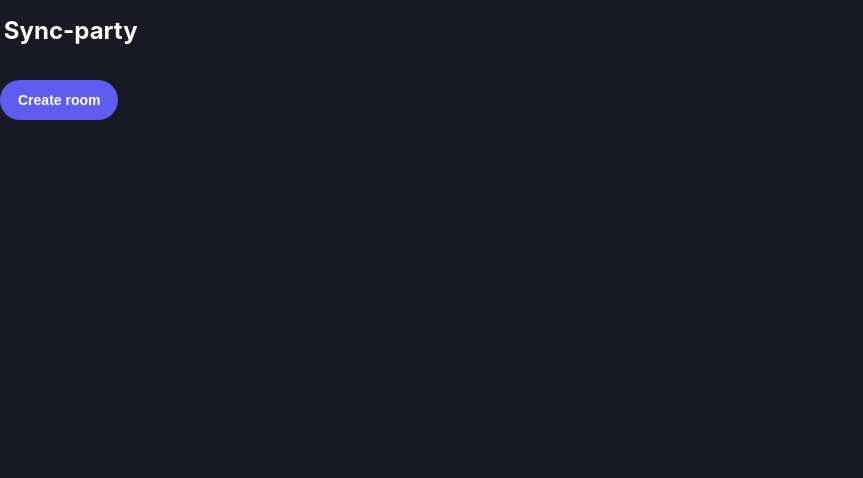
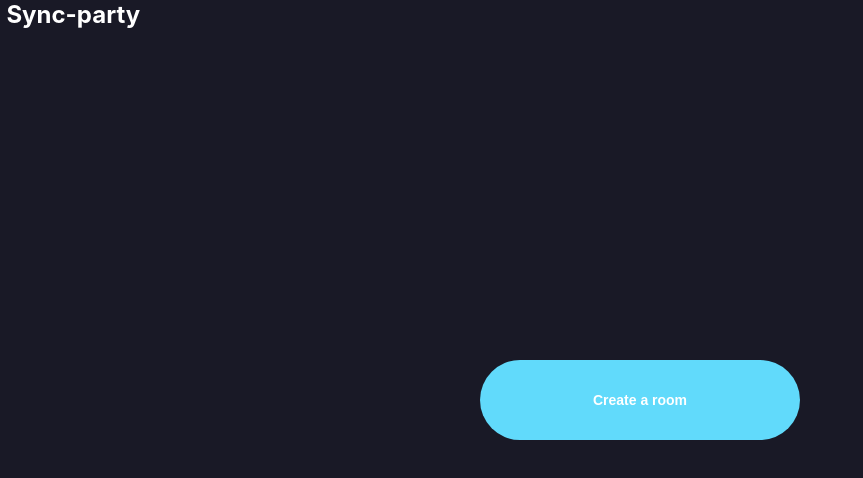
Before and after one commit to yakimenko73/sync-party-site, a React (Create React App) app in the folder app/: page / in a window 1280 px wide. Shown: the top 478 px of the page, without its empty margins (0-863 px from the left). Built offline with nearby package versions, Linux system fonts and the light colour scheme; the HTML template or start-up script is replaced by a standard one.

Commit message:
components: fix HomeForm css

```diff
--- a/app/src/components/HeaderForm/HeaderForm.css
+++ b/app/src/components/HeaderForm/HeaderForm.css
@@ -1,18 +1,16 @@
 .header {
-    background-color: #191926;
-    height: 60px;
-    color: White;
-    margin-bottom: 20px;
+    margin-bottom: 10px;
 }
 
-.header .container {
-    margin-left: 0.3%;
+.header .header-container {
     height: 100%;
     display: flex;
     align-items: center;
+    flex-direction: row;
 }
 
-.header-brand {
+.header .header-container .brand {
+    margin-left: 0.5%;
     font-size: 24px;
     font-weight: bold;
 }
--- a/app/src/components/HeaderForm/HeaderForm.js
+++ b/app/src/components/HeaderForm/HeaderForm.js
@@ -5,8 +5,8 @@ import "./HeaderForm.css"
 export default function HeaderForm() {
   return (
     <header className='header'>
-      <div className='container'>
-        <div className='header-brand'>
+      <div className='header-container'>
+        <div className='brand'>
           <Link to="/" style={{textDecoration: 'none', color: 'white'}}>Sync-party</Link>
         </div>
       </div>
--- /dev/null
+++ b/app/src/components/HomeForm/HomeForm.css
@@ -0,0 +1,14 @@
+.button-container {
+    flex-direction: row;
+    display: flex;
+    position: absolute;
+    top: 50%;
+    left: 50%;
+    transform: translate(-50%,-50%);
+    width: 25%;
+    height: 10%;
+}
+
+.button-container button {
+    width: 100%;
+}
--- a/app/src/components/HomeForm/HomeForm.js
+++ b/app/src/components/HomeForm/HomeForm.js
@@ -3,6 +3,7 @@ import {useNavigate} from "react-router-dom";
 import ButtonForm from "../common/ButtonForm/ButtonForm";
 import axios from "axios";
 import HeaderForm from "../HeaderForm/HeaderForm";
+import "./HomeForm.css"
 
 export default function HomeForm() {
   const navigate = useNavigate();
@@ -15,16 +16,14 @@ export default function HomeForm() {
     <>
       <HeaderForm/>
       <main>
-        <ButtonForm onClick={() => {
-          if (location.hostname === "localhost1")
-            toRoomForm("k1F09sl1")
-          else
+        <div className={"button-container"}>
+          <ButtonForm text="Create a room" onClick={() => {
             axios.post(`${location.protocol}//${location.hostname}:8000/api/rooms/`)
               .then(res => {
-                console.debug(res.data);
                 toRoomForm(res.data["key"])
               })
-        }}/>
+          }}/>
+        </div>
       </main>
     </>
   )
--- a/app/src/components/common/ButtonForm/ButtonForm.css
+++ b/app/src/components/common/ButtonForm/ButtonForm.css
@@ -1,15 +1,16 @@
 .button {
-    background: #5E5DF0;
+    background: rgba(97, 218, 251);
     border-radius: 999px;
-    color: #FFFFFF;
+    color: white;
     cursor: pointer;
     font-size: 14px;
     font-weight: 700;
     line-height: 24px;
     padding: 8px 18px;
     border: 0;
+    text-align: center;
 }
 
 .button:hover {
-    background-color: #6968ec;
+    background-color: rgba(97, 218, 251, 0.75);
 }
--- a/app/src/components/common/ButtonForm/ButtonForm.js
+++ b/app/src/components/common/ButtonForm/ButtonForm.js
@@ -2,10 +2,8 @@ import React from 'react';
 import './ButtonForm.css';
 
 
-function ButtonForm(props) {
+export default function ButtonForm(props) {
   return (
-    <button className='button' type='submit' onClick={props.onClick}>Create room</button>
+    <button className='button' type='submit' onClick={props.onClick}>{props.text}</button>
   );
 }
-
-export default ButtonForm;
--- a/app/src/index.css
+++ b/app/src/index.css
@@ -1,4 +1,4 @@
-body {
+html, body {
     margin: 0;
     font-family: -apple-system, BlinkMacSystemFont, 'Segoe UI', 'Roboto', 'Oxygen',
     'Ubuntu', 'Cantarell', 'Fira Sans', 'Droid Sans', 'Helvetica Neue',
@@ -6,6 +6,7 @@ body {
     -webkit-font-smoothing: antialiased;
     -moz-osx-font-smoothing: grayscale;
     background-color: #191926;
+    height: 100%;
 }
 
 code {
```
Lines whose indentation alone changed are shown as unchanged.
